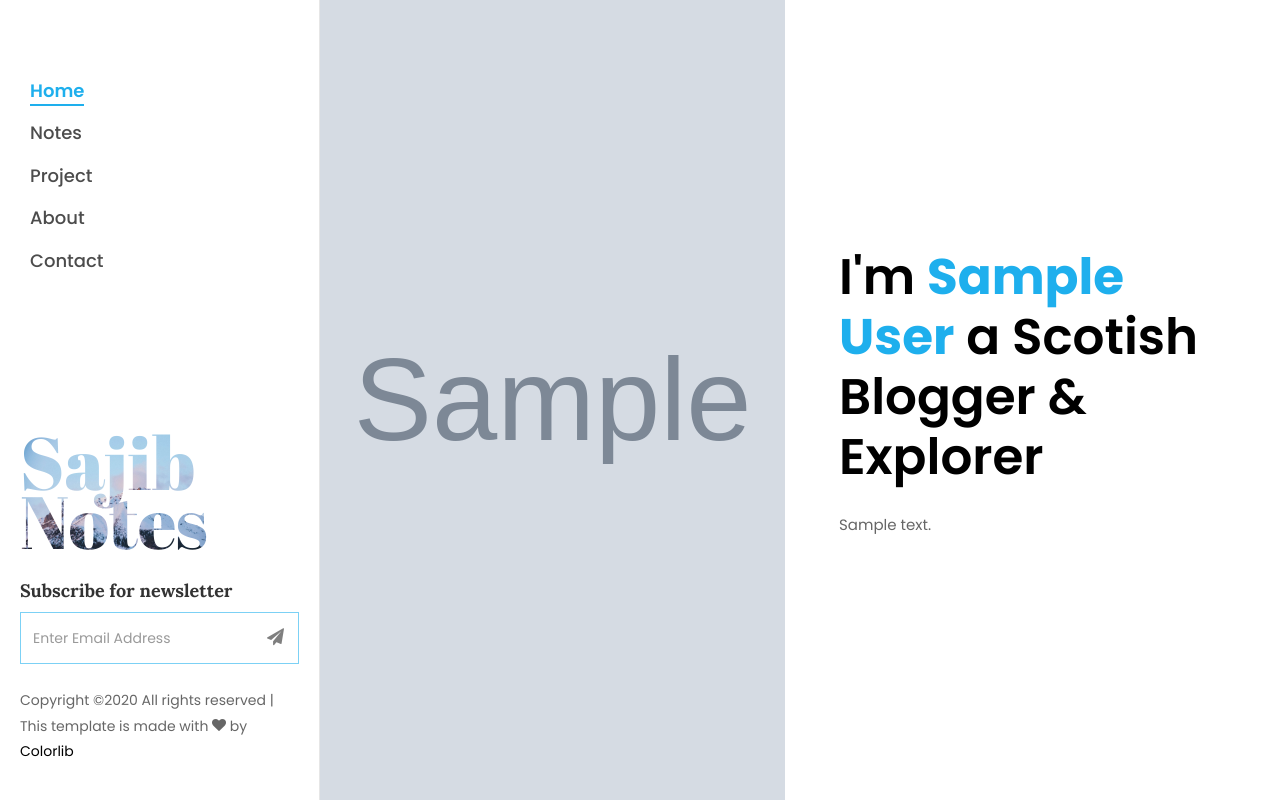
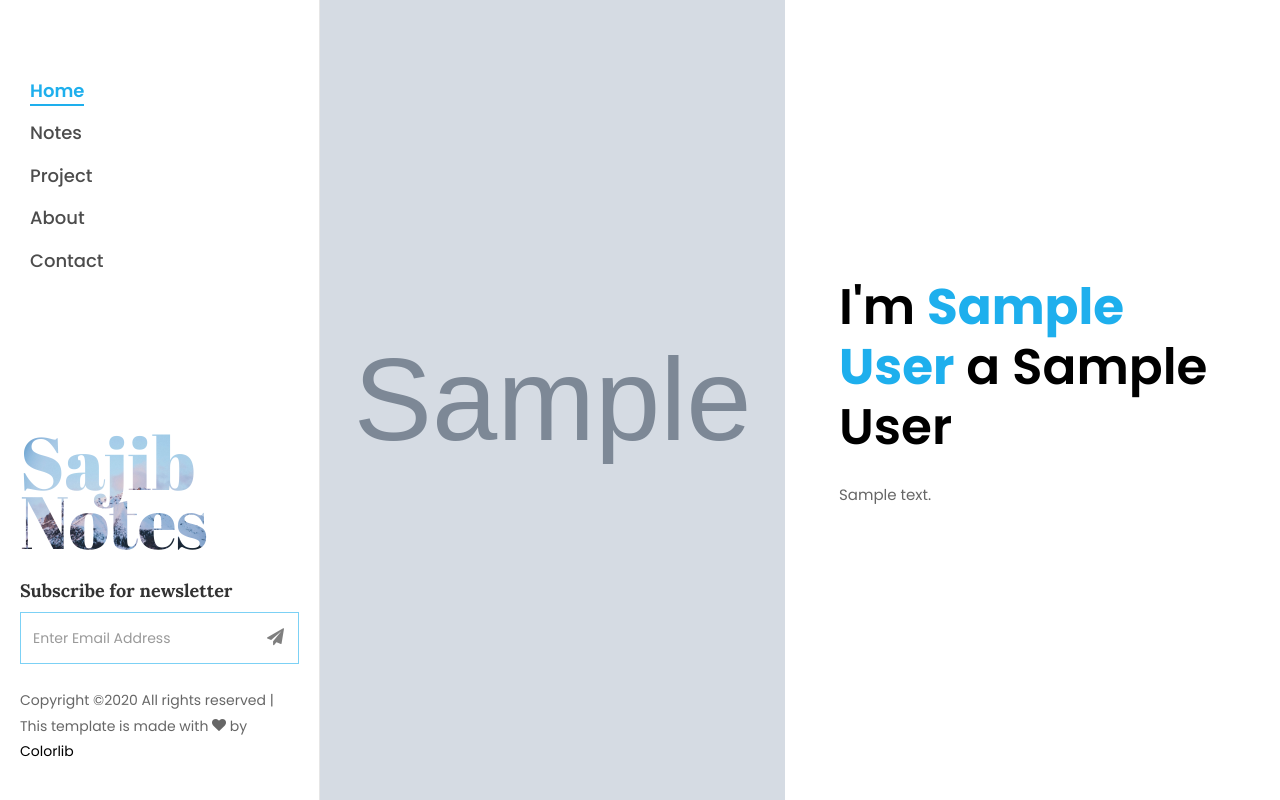
Before and after one commit to sajib1066/sajib-notes, a Django app: template templates/about.html in a window 1280 px wide. Run offline with Django 3.2, Linux system fonts and the light colour scheme; the template is opened without the code that fills it: values that come from a table or form of the project are taken from there, others are empty; tables that the repository leaves empty hold one stand-in row (values such as "Sample post"); grey boxes marked "Sample" are stand-in pictures; some libraries are stand-ins or nearby versions; some web fonts are replaced.

Commit message:
update title

```diff
--- a/templates/about.html
+++ b/templates/about.html
@@ -15,7 +15,7 @@
         </div>
         <div class="col-md-6 d-flex align-items-center">
           <div class="text px-4 pt-5 pt-md-0 px-md-4 pr-md-5 ftco-animate">
-            <h2 class="mb-4">I'm <span>{{ profile.name }}</span> a Scotish Blogger &amp; Explorer</h2>
+            <h2 class="mb-4">I'm <span>{{ profile.name }}</span> a {{ profile.title }}</h2>
             <p>{{ profile.about }}</p>
           </div>
         </div>
```
